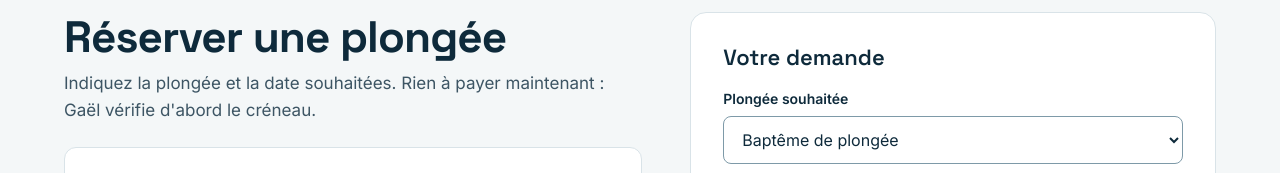
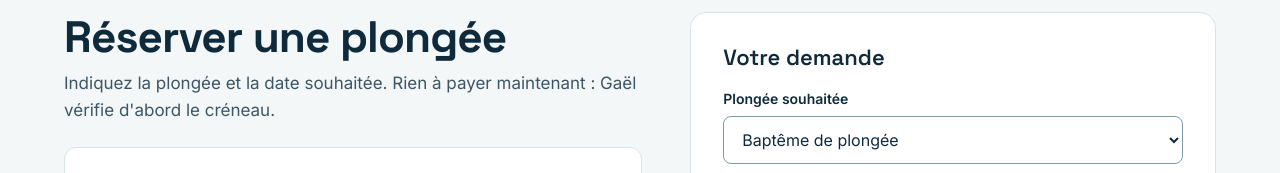
Before and after one commit to Sabdvsfree/cours-plongee-gael-lepennec, a plain HTML site: page reservation.html in a window 1280 px wide. Shown: the part 159-332 px from the top of the page. Drawn offline with Linux system fonts and the light colour scheme.

Commit message:
Fix typo in reservation instructions

```diff
--- a/reservation.html
+++ b/reservation.html
@@ -37,7 +37,7 @@
     <div class="reservation__infos">
       <div class="entete-section" style="margin-bottom: 0">
         <h1 style="font-size: clamp(2rem, 4vw, 2.75rem)">Réserver une plongée</h1>
-        <p class="chapeau">Indiquez la plongée et la date souhaitées. Rien à payer maintenant : Gaël vérifie d'abord le créneau.</p>
+        <p class="chapeau">Indiquez la plongée et la date souhaitée. Rien à payer maintenant : Gaël vérifie d'abord le créneau.</p>
       </div>
       <ol class="deroule">
         <li>Vous envoyez votre demande. Gaël la reçoit par e-mail.</li>
```
